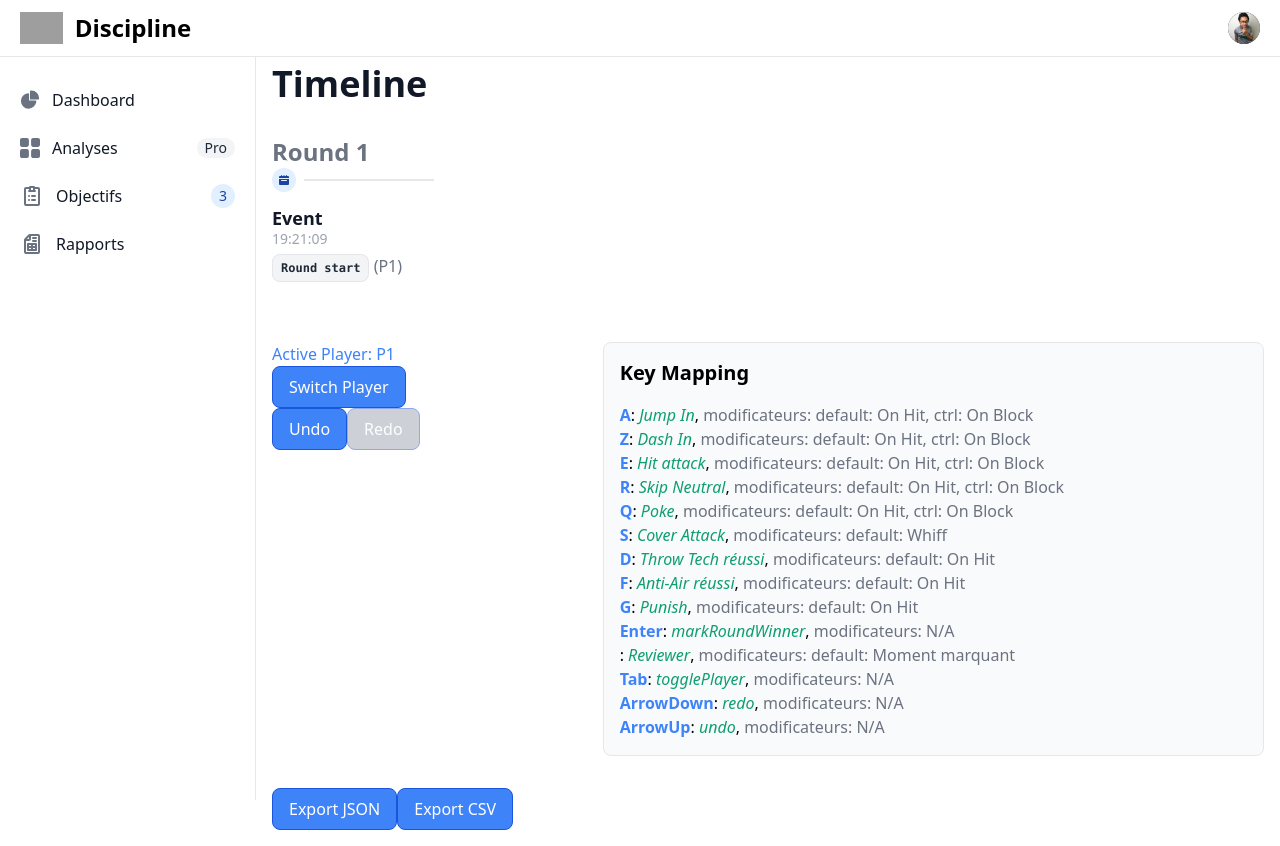
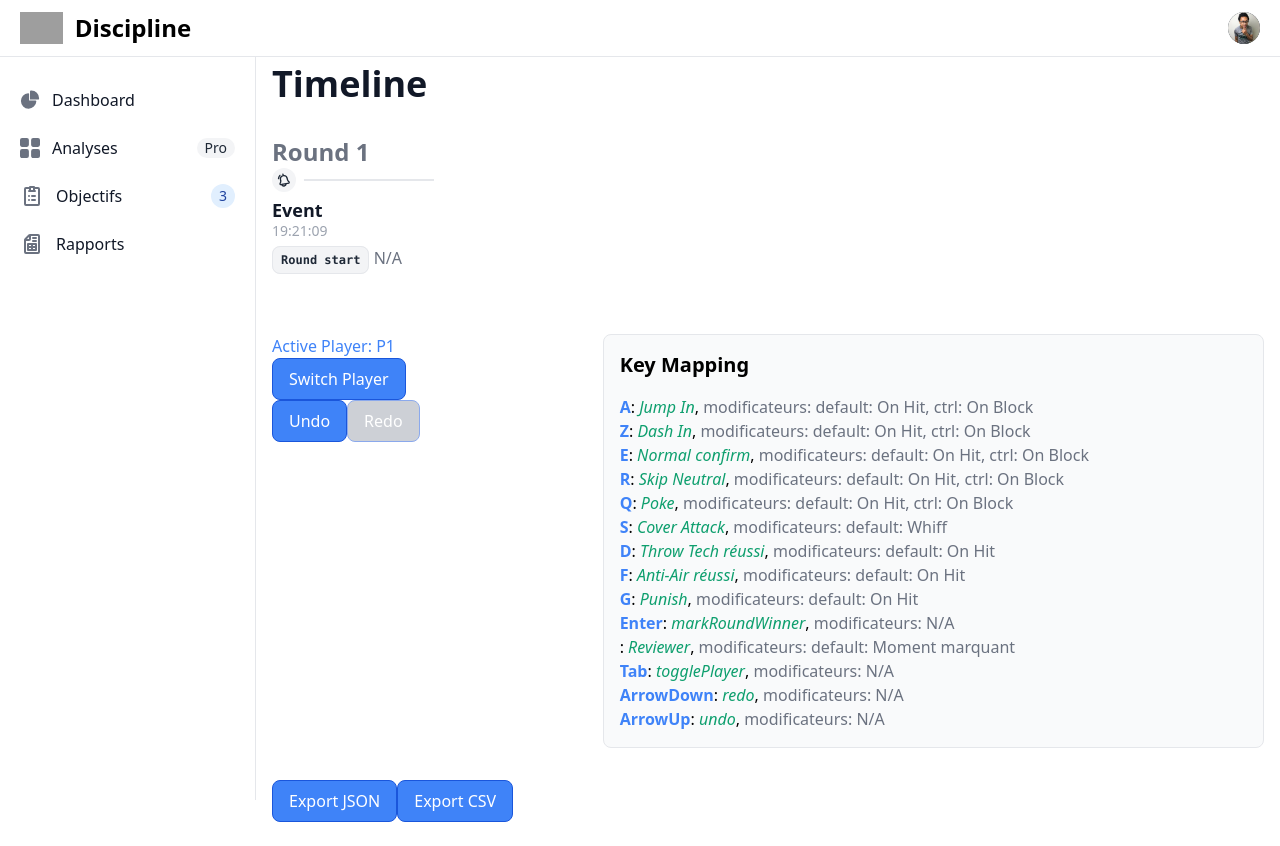
Before and after one commit to rahajarison/discipline, a Vue app: page / in a window 1280 px wide. Built offline with nearby package versions, Linux system fonts and the light colour scheme; grey boxes are pictures that could not be loaded.

Commit message:
Add timeline and events based on player

```diff
--- a/src/components/InputPanel.vue
+++ b/src/components/InputPanel.vue
@@ -49,6 +49,7 @@ export default {
                 gameStore.addAction({
                     type: keyAction.type,
                     hitContext,
+                    category: keyAction.category
                 });
             }
         };
--- a/src/components/Timeline.vue
+++ b/src/components/Timeline.vue
@@ -1,40 +1,46 @@
 <template>
-    <div>
     <h1 class="text-4xl font-bold text-gray-900 dark:text-white">Timeline</h1>
     <div v-for="(round, index) in state.rounds" :key="index" class="my-8">
         <h2 class="text-2xl font-bold text-gray-500 dark:text-white">Round {{ index + 1 }}</h2>
-            <!-- <ul> -->
         <ol class="items-center sm:flex flex-nowrap">
             <li class="relative mb-6 sm:mb-0" v-for="action in round.actions" :key="action.id">
                 <div class="flex items-center">
-                            <div class="z-10 flex items-center justify-center w-6 h-6 bg-blue-100 rounded-full ring-0 ring-white dark:bg-blue-900 sm:ring-8 dark:ring-gray-900 shrink-0">
-                                <svg class="w-2.5 h-2.5 text-blue-800 dark:text-blue-300" aria-hidden="true" xmlns="http://www.w3.org/2000/svg" fill="currentColor" viewBox="0 0 20 20">
-                                    <path d="M20 4a2 2 0 0 0-2-2h-2V1a1 1 0 0 0-2 0v1h-3V1a1 1 0 0 0-2 0v1H6V1a1 1 0 0 0-2 0v1H2a2 2 0 0 0-2 2v2h20V4ZM0 18a2 2 0 0 0 2 2h16a2 2 0 0 0 2-2V8H0v10Zm5-8h10a1 1 0 0 1 0 2H5a1 1 0 0 1 0-2Z"/>
+                    <div
+                        :class="{'bg-blue-100': action.player == 'P1', 'bg-red-100': action.player == 'P2', 'bg-gray-100': action.player == 'N/A'}"
+                        class="z-10 flex items-center justify-center w-6 h-6 rounded-full ring-0 ring-white dark:bg-blue-900 sm:ring-8 dark:ring-gray-900 shrink-0">
+                        <svg v-if="action.category == categories.SYSTEM" class="w-4 h-4 text-gray-800 dark:text-white" aria-hidden="true" xmlns="http://www.w3.org/2000/svg" width="24" height="24" fill="none" viewBox="0 0 24 24">
+                            <path stroke="currentColor" stroke-linecap="round" stroke-linejoin="round" stroke-width="2" d="m10.827 5.465-.435-2.324m.435 2.324a5.338 5.338 0 0 1 6.033 4.333l.331 1.769c.44 2.345 2.383 2.588 2.6 3.761.11.586.22 1.171-.31 1.271l-12.7 2.377c-.529.099-.639-.488-.749-1.074C5.813 16.73 7.538 15.8 7.1 13.455c-.219-1.169.218 1.162-.33-1.769a5.338 5.338 0 0 1 4.058-6.221Zm-7.046 4.41c.143-1.877.822-3.461 2.086-4.856m2.646 13.633a3.472 3.472 0 0 0 6.728-.777l.09-.5-6.818 1.277Z"/>
+                        </svg>
+
+                        <svg v-if="action.category == categories.NEUTRAL" class="w-4 h-4 text-gray-800 dark:text-white" aria-hidden="true" xmlns="http://www.w3.org/2000/svg" width="24" height="24" fill="none" viewBox="0 0 24 24">
+                            <path stroke="currentColor" stroke-linecap="round" stroke-linejoin="round" stroke-width="2" d="M4 16h13M4 16l4-4m-4 4 4 4M20 8H7m13 0-4 4m4-4-4-4"/>
+                        </svg>
+                        <svg v-if="action.category == categories.DEFENSE" class="w-4 h-4 text-gray-800 dark:text-white" aria-hidden="true" xmlns="http://www.w3.org/2000/svg" width="24" height="24" fill="currentColor" viewBox="0 0 24 24">
+                            <path fill-rule="evenodd" d="M13.729 5.575c1.304-1.074 3.27-.146 3.27 1.544v9.762c0 1.69-1.966 2.618-3.27 1.544l-5.927-4.881a2 2 0 0 1 0-3.088l5.927-4.88Z" clip-rule="evenodd"/>
+                        </svg>
+                        <svg v-if="action.category == categories.OFFENSE" class="w-4 h-4 text-gray-800 dark:text-white" aria-hidden="true" xmlns="http://www.w3.org/2000/svg" width="24" height="24" fill="currentColor" viewBox="0 0 24 24">
+                            <path fill-rule="evenodd" d="M10.271 5.575C8.967 4.501 7 5.43 7 7.12v9.762c0 1.69 1.967 2.618 3.271 1.544l5.927-4.881a2 2 0 0 0 0-3.088l-5.927-4.88Z" clip-rule="evenodd"/>
                         </svg>
                     </div>
                     <div class="hidden sm:flex w-full bg-gray-200 h-0.5 dark:bg-gray-700"></div>
                 </div>
-                        <div class="mt-3 sm:pe-8">
+                <div class="mt-1 sm:pe-8">
                     <h3 class="text-lg font-semibold text-gray-900 dark:text-white">{{ action.type }}</h3>
                     <time class="block mb-2 text-sm font-normal leading-none text-gray-400 dark:text-gray-500">{{ formatTimestamp(action.timestamp) }}</time>
                     <p class="text-base font-normal text-gray-500 dark:text-gray-400">
                         <kbd class="px-2 py-1.5 text-xs font-semibold text-gray-800 bg-gray-100 border border-gray-200 rounded-lg dark:bg-gray-600 dark:text-gray-100 dark:border-gray-500">{{ action.hitContext }}</kbd>
-                                ({{ action.player }})
+                        {{ action.player }}
                     </p>
                 </div>
             </li>
         </ol>
-                <!-- <li v-for="action in round.actions" :key="action.id">
-                    [{{ action.hitContext }}] {{ action.type }} ({{ action.player }}) - {{ formatTimestamp(action.timestamp) }}
-                </li> -->
-            <!-- </ul> -->
-        </div>
     </div>
 </template>
 
 <script>
 import { useGameStore } from '../store/gameStore';
 import { formatTimestamp } from '../utils/formatTimestamp';
+import { NEUTRAL, DEFENSE, OFFENSE, SYSTEM } from '../utils/categories';
 
 export default {
     setup() {
@@ -42,6 +48,12 @@ export default {
 
         return {
             state: gameStore,
+            categories: {
+                NEUTRAL,
+                DEFENSE,
+                OFFENSE,
+                SYSTEM,
+            },
             formatTimestamp,
         };
     },
--- a/src/store/gameStore.js
+++ b/src/store/gameStore.js
@@ -2,6 +2,7 @@ import { defineStore } from 'pinia';
 import { v4 as uuidv4 } from 'uuid';
 import { ROUND_START, ROUND_WIN } from '../utils/hitContexts';
 import { EVENT } from '../utils/types';
+import { SYSTEM } from '../utils/categories';
 
 const MAX_STACK_SIZE = 200;
 
@@ -10,9 +11,10 @@ export const useGameStore = defineStore('game', {
         rounds: [{ actions: [
             {
                 id: 'match-start',
+                category: SYSTEM,
                 type: EVENT,
                 hitContext: ROUND_START,
-                player: "P1",
+                player: "N/A",
                 timestamp: new Date().toISOString(),
              }
         ] }],
@@ -39,6 +41,7 @@ export const useGameStore = defineStore('game', {
             const currentRound = this.rounds[this.rounds.length - 1];
             currentRound.actions.push({
                 id: uuidv4(),
+                category: SYSTEM,
                 type: EVENT,
                 player: this.activePlayer,
                 hitContext: ROUND_WIN,
--- /dev/null
+++ b/src/utils/categories.js
@@ -0,0 +1,5 @@
+export const NEUTRAL = 'Neutral';
+export const DEFENSE = 'Defense';
+export const OFFENSE = 'Offense';
+
+export const SYSTEM = "System";
--- a/src/utils/keymap.js
+++ b/src/utils/keymap.js
@@ -1,9 +1,11 @@
+import { DEFENSE, NEUTRAL, SYSTEM } from "./categories";
 import { ON_BLOCK, ON_HIT, WHIFF, ROUND_WIN, EVENT_NOTICEABLE } from "./hitContexts";
 import { EVENT, REVIEWER } from "./types";
 
 export const keyMap = {
     // Keys for managing actions
     a: {
+        category: NEUTRAL,
         type: 'Jump In',
         hitContexts: {
             default: ON_HIT,
@@ -11,6 +13,7 @@ export const keyMap = {
         },
     },
     z: {
+        category: NEUTRAL,
         type: 'Dash In',
         hitContexts: {
             default: ON_HIT,
@@ -18,13 +21,15 @@ export const keyMap = {
         },
     },
     e: {
-        type: 'Hit attack',
+        category: NEUTRAL,
+        type: 'Normal confirm',
         hitContexts: {
             default: ON_HIT,
             ctrl: ON_BLOCK,
         },
     },
     r: {
+        category: NEUTRAL,
         type: 'Skip Neutral',
         hitContexts: {
             default: ON_HIT,
@@ -32,6 +37,7 @@ export const keyMap = {
         },
     },
     q: {
+        category: NEUTRAL,
         type: 'Poke',
         hitContexts: {
             default: ON_HIT,
@@ -39,24 +45,28 @@ export const keyMap = {
         },
     },
     s: {
+        category: NEUTRAL,
         type: 'Cover Attack',
         hitContexts: {
             default: WHIFF,
         },
     },
     d: {
+        category: DEFENSE,
         type: 'Throw Tech réussi',
         hitContexts: {
             default: ON_HIT,
         },
     },
     f: {
+        category: NEUTRAL,
         type: 'Anti-Air réussi',
         hitContexts: {
             default: ON_HIT,
         },
     },
     g: {
+        category: NEUTRAL,
         type: 'Punish',
         hitContexts: {
             default: ON_HIT,
@@ -69,6 +79,7 @@ export const keyMap = {
     },
     " ": {
         type: REVIEWER,
+        category: SYSTEM,
         hitContexts: {
             default: EVENT_NOTICEABLE,
         },
```
Lines whose indentation alone changed are shown as unchanged.
